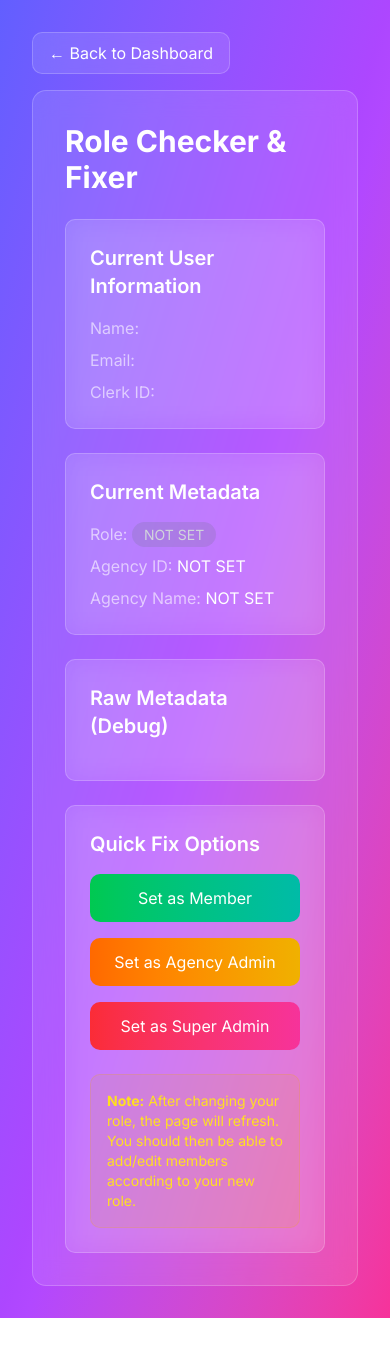
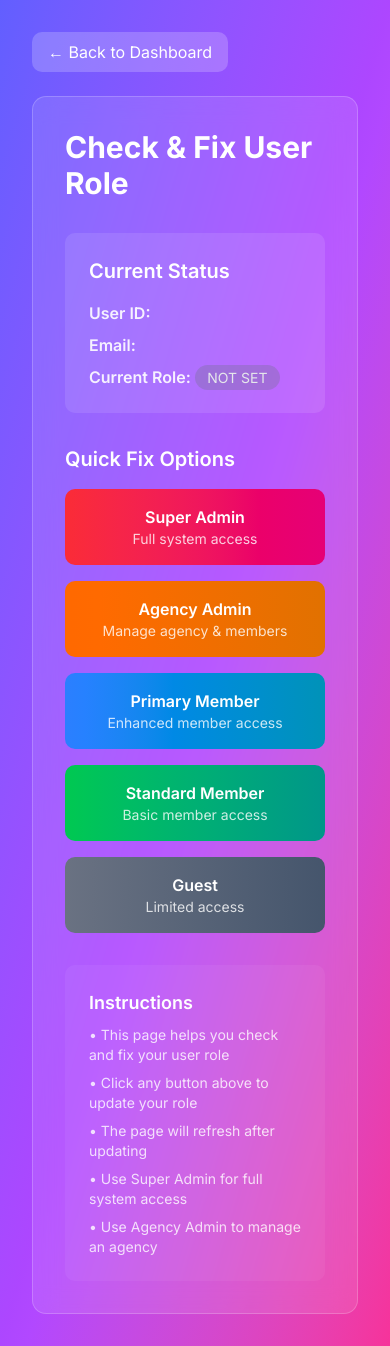
Before and after one commit to Sladed49er/memberhub-pro, a Next.js app: page /check-role in a window 390 px wide. Before the commit the page ends 1318 px from the top, so only its background shows below. Built offline with nearby package versions, Linux system fonts and the light colour scheme; no server answers.

Commit message:
Fix: Remove all hardcoded netstar references from fix-role and check-role pages

```diff
--- a/app/check-role/page.tsx
+++ b/app/check-role/page.tsx
@@ -1,9 +1,4 @@
-// ============================================
-// FILE: app/check-role/page.tsx
-// PURPOSE: Debug and fix user role issues
-// INSTRUCTIONS: Create this file to check and fix your role
-// ============================================
-
+// app/check-role/page.tsx
 "use client";
 
 import { useUser } from "@clerk/nextjs";
@@ -41,8 +36,8 @@ export default function CheckRolePage() {
         body: JSON.stringify({
           userId: user?.id,
           role: newRole,
-          agencyId: currentAgencyId || "netstar-agency-001", // Default agency ID
-          agencyName: currentAgencyName || "Netstar, Inc.",
+          agencyId: currentAgencyId || null, // No default agency ID
+          agencyName: currentAgencyName || null, // No default agency name
         }),
       });
 
@@ -52,11 +47,11 @@ export default function CheckRolePage() {
           window.location.reload();
         }, 2000);
       } else {
-        setMessage("Failed to update role. Check console for details.");
+        setMessage("Failed to update role. Please try again.");
       }
     } catch (error) {
       console.error("Error updating role:", error);
-      setMessage("Error updating role. See console.");
+      setMessage("An error occurred. Please try again.");
     } finally {
       setLoading(false);
     }
@@ -67,130 +62,143 @@ export default function CheckRolePage() {
       <div className="max-w-4xl mx-auto">
         <button
           onClick={() => router.push("/dashboard")}
-          className="mb-4 px-4 py-2 bg-white/10 backdrop-blur-md border border-white/20 rounded-lg text-white hover:bg-white/20"
+          className="mb-6 px-4 py-2 bg-white/20 text-white rounded-lg hover:bg-white/30 transition-all"
         >
           ← Back to Dashboard
         </button>
 
-        <div className="bg-white/10 backdrop-blur-md border border-white/20 rounded-xl p-8">
-          <h1 className="text-3xl font-bold text-white mb-6">
-            Role Checker & Fixer
+        <div className="bg-white/10 backdrop-blur-md rounded-xl p-8 border border-white/20">
+          <h1 className="text-3xl font-bold text-white mb-8">
+            Check & Fix User Role
           </h1>
 
-          {/* Current User Info */}
-          <div className="bg-white/10 backdrop-blur-md border border-white/20 rounded-lg p-6 mb-6">
+          {/* Current Status */}
+          <div className="mb-8 p-6 bg-white/10 rounded-lg">
             <h2 className="text-xl font-semibold text-white mb-4">
-              Current User Information
+              Current Status
             </h2>
-            <div className="space-y-2 text-white">
+            <div className="space-y-2 text-white/90">
               <p>
-                <span className="text-white/60">Name:</span> {user?.firstName}{" "}
-                {user?.lastName}
+                <span className="font-semibold">User ID:</span> {user?.id}
               </p>
               <p>
-                <span className="text-white/60">Email:</span>{" "}
-                {user?.emailAddresses[0]?.emailAddress}
+                <span className="font-semibold">Email:</span>{" "}
+                {user?.emailAddresses?.[0]?.emailAddress}
               </p>
               <p>
-                <span className="text-white/60">Clerk ID:</span> {user?.id}
-              </p>
-            </div>
-          </div>
-
-          {/* Current Metadata */}
-          <div className="bg-white/10 backdrop-blur-md border border-white/20 rounded-lg p-6 mb-6">
-            <h2 className="text-xl font-semibold text-white mb-4">
-              Current Metadata
-            </h2>
-            <div className="space-y-2">
-              <p className="text-white">
-                <span className="text-white/60">Role:</span>{" "}
+                <span className="font-semibold">Current Role:</span>{" "}
                 <span
                   className={`px-3 py-1 rounded-full text-sm ${
                     currentRole === "SUPER_ADMIN"
-                      ? "bg-red-500/20 text-red-300"
-                      : currentRole === "AGENCY_ADMIN"
-                      ? "bg-orange-500/20 text-orange-300"
-                      : currentRole === "AGENCY_USER"
-                      ? "bg-green-500/20 text-green-300"
-                      : "bg-gray-500/20 text-gray-300"
+                      ? "bg-red-500/30 text-red-200"
+                      : currentRole === "ADMIN" ||
+                        currentRole === "AGENCY_ADMIN"
+                      ? "bg-orange-500/30 text-orange-200"
+                      : currentRole === "PRIMARY"
+                      ? "bg-blue-500/30 text-blue-200"
+                      : currentRole === "STANDARD"
+                      ? "bg-green-500/30 text-green-200"
+                      : "bg-gray-500/30 text-gray-200"
                   }`}
                 >
                   {currentRole || "NOT SET"}
                 </span>
               </p>
-              <p className="text-white">
-                <span className="text-white/60">Agency ID:</span>{" "}
-                {currentAgencyId || "NOT SET"}
-              </p>
-              <p className="text-white">
-                <span className="text-white/60">Agency Name:</span>{" "}
-                {currentAgencyName || "NOT SET"}
-              </p>
+              {currentAgencyId && (
+                <>
+                  <p>
+                    <span className="font-semibold">Agency ID:</span>{" "}
+                    {currentAgencyId}
+                  </p>
+                  <p>
+                    <span className="font-semibold">Agency Name:</span>{" "}
+                    {currentAgencyName}
+                  </p>
+                </>
+              )}
             </div>
           </div>
 
-          {/* Raw Metadata */}
-          <div className="bg-white/10 backdrop-blur-md border border-white/20 rounded-lg p-6 mb-6">
-            <h2 className="text-xl font-semibold text-white mb-4">
-              Raw Metadata (Debug)
-            </h2>
-            <pre className="text-white/80 text-xs overflow-auto">
-              {JSON.stringify(metadata, null, 2)}
-            </pre>
-          </div>
-
           {/* Quick Fix Buttons */}
-          <div className="bg-white/10 backdrop-blur-md border border-white/20 rounded-lg p-6">
+          <div className="mb-8">
             <h2 className="text-xl font-semibold text-white mb-4">
               Quick Fix Options
             </h2>
-
-            {message && (
-              <div
-                className={`mb-4 p-3 rounded-lg ${
-                  message.includes("updated")
-                    ? "bg-green-500/20 text-green-300"
-                    : "bg-red-500/20 text-red-300"
-                }`}
+            <div className="grid grid-cols-1 md:grid-cols-2 lg:grid-cols-3 gap-4">
+              <button
+                onClick={() => fixMyRole("SUPER_ADMIN")}
+                disabled={loading || currentRole === "SUPER_ADMIN"}
+                className="p-4 bg-gradient-to-r from-red-500 to-pink-600 text-white rounded-lg hover:shadow-lg transition-all disabled:opacity-50 disabled:cursor-not-allowed"
               >
-                {message}
-              </div>
-            )}
-
-            <div className="grid grid-cols-1 md:grid-cols-3 gap-4">
-              <button
-                onClick={() => fixMyRole("AGENCY_USER")}
-                disabled={loading || currentRole === "AGENCY_USER"}
-                className="px-6 py-3 bg-gradient-to-r from-green-500 to-teal-500 text-white rounded-lg hover:from-green-600 hover:to-teal-600 disabled:opacity-50 disabled:cursor-not-allowed"
-              >
-                Set as Member
+                <div className="font-semibold">Super Admin</div>
+                <div className="text-sm opacity-80">Full system access</div>
               </button>
 
               <button
-                onClick={() => fixMyRole("AGENCY_ADMIN")}
-                disabled={loading || currentRole === "AGENCY_ADMIN"}
-                className="px-6 py-3 bg-gradient-to-r from-orange-500 to-yellow-500 text-white rounded-lg hover:from-orange-600 hover:to-yellow-600 disabled:opacity-50 disabled:cursor-not-allowed"
+                onClick={() => fixMyRole("ADMIN")}
+                disabled={loading || currentRole === "ADMIN"}
+                className="p-4 bg-gradient-to-r from-orange-500 to-amber-600 text-white rounded-lg hover:shadow-lg transition-all disabled:opacity-50 disabled:cursor-not-allowed"
               >
-                Set as Agency Admin
+                <div className="font-semibold">Agency Admin</div>
+                <div className="text-sm opacity-80">
+                  Manage agency & members
+                </div>
               </button>
 
               <button
-                onClick={() => fixMyRole("SUPER_ADMIN")}
-                disabled={loading || currentRole === "SUPER_ADMIN"}
-                className="px-6 py-3 bg-gradient-to-r from-red-500 to-pink-500 text-white rounded-lg hover:from-red-600 hover:to-pink-600 disabled:opacity-50 disabled:cursor-not-allowed"
+                onClick={() => fixMyRole("PRIMARY")}
+                disabled={loading || currentRole === "PRIMARY"}
+                className="p-4 bg-gradient-to-r from-blue-500 to-cyan-600 text-white rounded-lg hover:shadow-lg transition-all disabled:opacity-50 disabled:cursor-not-allowed"
               >
-                Set as Super Admin
+                <div className="font-semibold">Primary Member</div>
+                <div className="text-sm opacity-80">Enhanced member access</div>
+              </button>
+
+              <button
+                onClick={() => fixMyRole("STANDARD")}
+                disabled={loading || currentRole === "STANDARD"}
+                className="p-4 bg-gradient-to-r from-green-500 to-teal-600 text-white rounded-lg hover:shadow-lg transition-all disabled:opacity-50 disabled:cursor-not-allowed"
+              >
+                <div className="font-semibold">Standard Member</div>
+                <div className="text-sm opacity-80">Basic member access</div>
+              </button>
+
+              <button
+                onClick={() => fixMyRole("GUEST")}
+                disabled={loading || currentRole === "GUEST"}
+                className="p-4 bg-gradient-to-r from-gray-500 to-slate-600 text-white rounded-lg hover:shadow-lg transition-all disabled:opacity-50 disabled:cursor-not-allowed"
+              >
+                <div className="font-semibold">Guest</div>
+                <div className="text-sm opacity-80">Limited access</div>
               </button>
             </div>
+          </div>
 
-            <div className="mt-6 p-4 bg-yellow-500/10 border border-yellow-500/20 rounded-lg">
-              <p className="text-yellow-300 text-sm">
-                <strong>Note:</strong> After changing your role, the page will
-                refresh. You should then be able to add/edit members according
-                to your new role.
-              </p>
+          {/* Message Display */}
+          {message && (
+            <div
+              className={`p-4 rounded-lg ${
+                message.includes("Failed") || message.includes("error")
+                  ? "bg-red-500/20 text-red-200"
+                  : "bg-green-500/20 text-green-200"
+              }`}
+            >
+              {message}
             </div>
+          )}
+
+          {/* Instructions */}
+          <div className="mt-8 p-6 bg-white/5 rounded-lg">
+            <h3 className="text-lg font-semibold text-white mb-2">
+              Instructions
+            </h3>
+            <ul className="space-y-2 text-white/80 text-sm">
+              <li>• This page helps you check and fix your user role</li>
+              <li>• Click any button above to update your role</li>
+              <li>• The page will refresh after updating</li>
+              <li>• Use Super Admin for full system access</li>
+              <li>• Use Agency Admin to manage an agency</li>
+            </ul>
           </div>
         </div>
       </div>
--- a/app/fix-role/page.tsx
+++ b/app/fix-role/page.tsx
@@ -1,9 +1,4 @@
-// ============================================
-// FILE: app/fix-role/page.tsx
-// PURPOSE: Simple page to fix your role
-// INSTRUCTIONS: Create this file in app/fix-role/page.tsx
-// ============================================
-
+// app/fix-role/page.tsx
 "use client";
 
 import { useUser } from "@clerk/nextjs";
@@ -19,13 +14,17 @@ export default function FixRolePage() {
     setStatus(`Setting role to ${role}...`);
 
     try {
+      const metadata = user?.unsafeMetadata as any;
+      const currentAgencyId = metadata?.agencyId;
+      const currentAgencyName = metadata?.agencyName;
+
       const response = await fetch("/api/fix-role", {
         method: "POST",
         headers: { "Content-Type": "application/json" },
         body: JSON.stringify({
           role: role,
-          agencyId: "netstar-agency-001",
-          agencyName: "Netstar, Inc.",
+          agencyId: currentAgencyId || null,
+          agencyName: currentAgencyName || null,
         }),
       });
 
@@ -60,6 +59,7 @@ export default function FixRolePage() {
   const metadata = user?.unsafeMetadata as any;
   const currentRole = metadata?.role || "NOT SET";
   const currentAgencyId = metadata?.agencyId || "NOT SET";
+  const currentAgencyName = metadata?.agencyName || "NOT SET";
 
   return (
     <div className="min-h-screen bg-gradient-to-br from-indigo-500 via-purple-500 to-pink-500 flex items-center justify-center p-4">
@@ -81,6 +81,7 @@ export default function FixRolePage() {
               <span className="font-bold text-yellow-300">{currentRole}</span>
             </p>
             <p>Agency ID: {currentAgencyId}</p>
+            <p>Agency Name: {currentAgencyName}</p>
           </div>
         </div>
 
@@ -102,7 +103,15 @@ export default function FixRolePage() {
         {/* Action Buttons */}
         <div className="space-y-3">
           <button
-            onClick={() => fixRole("AGENCY_ADMIN")}
+            onClick={() => fixRole("SUPER_ADMIN")}
+            disabled={loading}
+            className="w-full px-6 py-3 bg-gradient-to-r from-red-500 to-pink-500 text-white rounded-lg hover:from-red-600 hover:to-pink-600 disabled:opacity-50 disabled:cursor-not-allowed font-semibold"
+          >
+            Set as Super Admin
+          </button>
+
+          <button
+            onClick={() => fixRole("ADMIN")}
             disabled={loading}
             className="w-full px-6 py-3 bg-gradient-to-r from-orange-500 to-yellow-500 text-white rounded-lg hover:from-orange-600 hover:to-yellow-600 disabled:opacity-50 disabled:cursor-not-allowed font-semibold"
           >
@@ -110,11 +119,27 @@ export default function FixRolePage() {
           </button>
 
           <button
-            onClick={() => fixRole("SUPER_ADMIN")}
+            onClick={() => fixRole("PRIMARY")}
             disabled={loading}
-            className="w-full px-6 py-3 bg-gradient-to-r from-red-500 to-pink-500 text-white rounded-lg hover:from-red-600 hover:to-pink-600 disabled:opacity-50 disabled:cursor-not-allowed font-semibold"
+            className="w-full px-6 py-3 bg-gradient-to-r from-blue-500 to-cyan-500 text-white rounded-lg hover:from-blue-600 hover:to-cyan-600 disabled:opacity-50 disabled:cursor-not-allowed font-semibold"
           >
-            Set as Super Admin
+            Set as Primary Member
+          </button>
+
+          <button
+            onClick={() => fixRole("STANDARD")}
+            disabled={loading}
+            className="w-full px-6 py-3 bg-gradient-to-r from-green-500 to-teal-500 text-white rounded-lg hover:from-green-600 hover:to-teal-600 disabled:opacity-50 disabled:cursor-not-allowed font-semibold"
+          >
+            Set as Standard Member
+          </button>
+
+          <button
+            onClick={() => fixRole("GUEST")}
+            disabled={loading}
+            className="w-full px-6 py-3 bg-gradient-to-r from-gray-500 to-slate-500 text-white rounded-lg hover:from-gray-600 hover:to-slate-600 disabled:opacity-50 disabled:cursor-not-allowed font-semibold"
+          >
+            Set as Guest
           </button>
 
           <button
@@ -130,8 +155,8 @@ export default function FixRolePage() {
         <div className="mt-6 bg-blue-500/10 border border-blue-500/20 rounded-lg p-4">
           <p className="text-blue-300 text-sm">
             <strong>Note:</strong> After setting your role, the page will
-            refresh and you'll be redirected to the dashboard where you can
-            add/edit members.
+            refresh and you'll be redirected to the dashboard. If you need an
+            agency assignment, please contact your administrator.
           </p>
         </div>
       </div>
```
